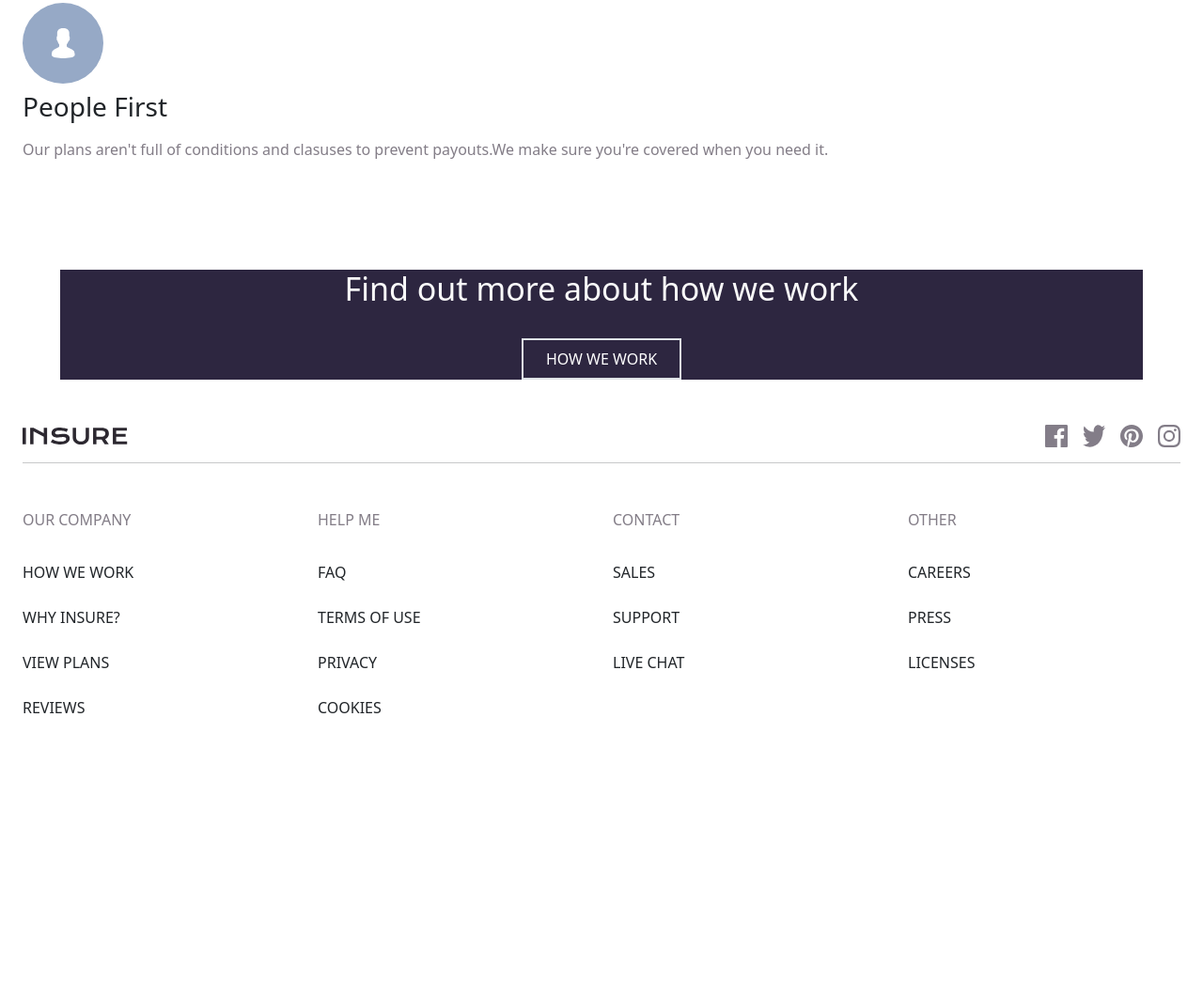
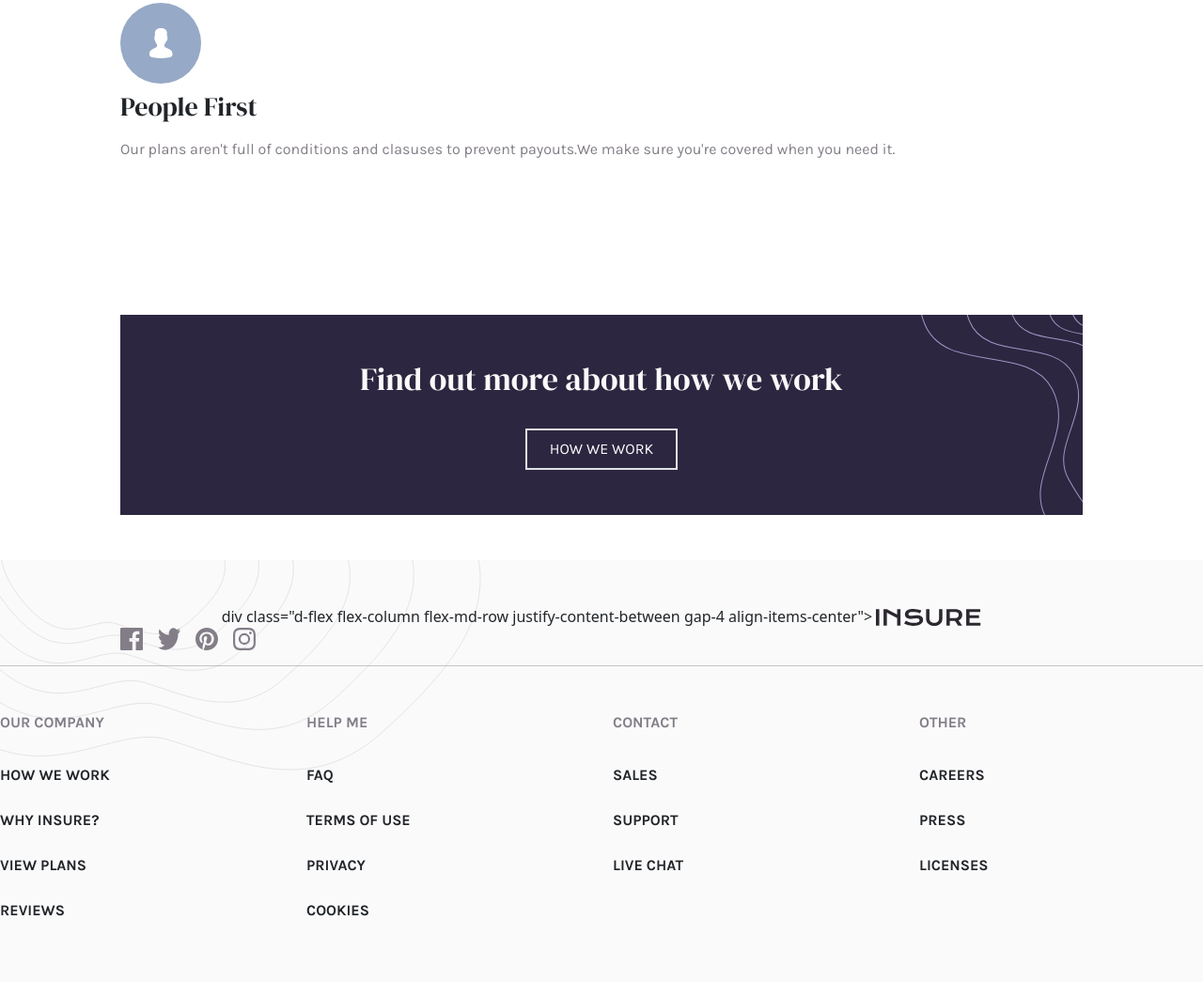
Before and after one commit to Kingz-01/Insure-Project, a plain HTML site: page index.html in a window 1280 px wide. Shown: the part 1049-2094 px from the top of the page at 94% size. Before the commit the page ends 1878 px from the top, so only its background shows below. Drawn offline with nearby package versions, Linux system fonts and the light colour scheme.

Commit message:
changed background image and font

```diff
--- a/index.html
+++ b/index.html
@@ -14,7 +14,7 @@
   </head>
   <body>
     <nav
-      class="px-4 px-md-5 py-4 d-flex justify-content-between align-items-center"
+      class=" mw-1024 mx-auto py-4 d-flex justify-content-between align-items-center"
     >
       <img src="./images/logo.svg" alt="" />
       <img class="d-md-none" src="./images/icon-hamburger.svg" alt="" />
@@ -31,8 +31,9 @@
     </nav>
 
     <!-- =================== -->
-    <section class="section1 position-relative px-md-5">
-      <img class="d-md-none" src="./images/image-intro-mobile.jpg" alt="" />
+    <section class="section1">
+      <div class="mw-1024 mx-auto position-relative">
+        <img class="d-md-none" src="./images/image-intro-mobile.jpg" alt="" />
       <img
         class="d-none d-md-block"
         src="./images/image-intro-desktop.jpg"
@@ -51,10 +52,11 @@
           VIEW PLANS
         </button>
       </div>
+      </div>
     </section>
 
     <!-- ========================== -->
-    <section class="section2 text-center text-md-start px-4">
+    <section class="section2 text-center text-md-start mw-1024 mx-auto">
       <h2 class="mb-5">We're different</h2>
       <div class="d-flex flex-column gap-5 flex-md-row">
         <div class="d-flex flex-column align-items-center align-items-md-start gap-2">
@@ -86,16 +88,17 @@
 
     </section>
     <!-- ========================= -->
-    <section class="section3">
-      <div class="px-5 text-center mx-auto">
+    <section class="section3 my-5">
+      <div class="py-5 mw-1024 text-center mx-auto">
         <h2>Find out more about how we work</h2>
         <a class="text-white text-decoration-none border border-2 px-4 py-2 mt-4 d-inline-block" href="#">HOW WE WORK</a>
       </div>
     </section>
 
     <!-- ================ -->
-    <footer class="text-center py-5 px-4">
-      <div class="d-flex flex-column flex-md-row justify-content-between gap-4 align-items-center">
+    <footer class="text-center py-5">
+      <div class="mw-1024 mx-auto">
+        div class="d-flex flex-column flex-md-row justify-content-between gap-4 align-items-center">
      <img src="./images/logo.svg" alt="" />
      <div class="d-flex gap-3">
         <img src="./images/icon-facebook.svg" alt="">
@@ -138,8 +141,9 @@
       <p>PRESS</p>
       <p>LICENSES</p>
     </div>
-    <!-- ===================== -->
+
   </div>
+      </div>
     </footer>
     </body>
 </html>
--- a/style.css
+++ b/style.css
@@ -1,3 +1,41 @@
+
+  @import url('https://fonts.googleapis.com/css2?family=DM+Serif+Display&display=swap');
+  @import url('https://fonts.googleapis.com/css2?family=Karla:wght@400;700&display=swap');
+
+
+
+h1,
+h2,
+h3,
+h4{
+    font-family: 'DM Serif Display', serif;
+}
+
+p,a,button {
+    font-family: 'Karla', sans-serif;
+}
+
+footer p {
+font-weight: 700;
+}
+
+nav a {
+    font-weight: 400;
+}
+
+.section1 p
+, .section1 button {
+    font-weight: 400;
+}
+
+.section2 p{
+    font-weight: 400;
+}
+
+.section3 a {
+    font-weight: 400;
+}
+
 :root {
     --dark-violet:hsl(256, 26%, 20%);
     --Grayish-Blue: hsl(216, 30%, 68%);
@@ -8,6 +46,11 @@
 
 .text-dgv {
     color: var(--Dark-Grayish-Violet);
+}
+
+.mw-1024 {
+    width: 90%;
+    max-width: 1024px;
 }
 
 nav a {
@@ -40,19 +83,19 @@ nav a {
     .section1 img {
         position: absolute;
         bottom: -20%;
-        right: 10%;
+        right: 0;
         width: 40%;
-        max-width: 300px;
+        max-width: 360px;
     }
 
-    .section1 div {
+    .section1 div div {
         width: 50%;
     }
 }
 /* ============= */
 
 .section2 {
-    padding: 100px;
+    padding: 100px 0;
 }
 
 .section2 h2 {
@@ -65,8 +108,31 @@ nav a {
     background-color: var(--dark-violet);
     color: var(--Very-Light-Gray);
     width: 90%;
+    background-image: url("./images/bg-pattern-how-we-work-mobile.svg");
+    background-repeat: no-repeat;
+    background-position: right;
+}
+
+@media (width > 768px) {
+    .sdiv {
+        background-image: url("./images/bg-pattern-how-we-work-desktop.svg");
+    }
 }
 
 .section3 h2 {
     font-size: 34px;
 }
+
+footer {
+    background-image: url("./images/bg-pattern-footer-mobile.svg");
+    background-repeat: no-repeat;
+    background-size: contain;
+    background-color: var(--Very-Light-Gray);
+}
+
+@media (width > 768px) {
+    footer {
+        background-image: url("./images/bg-pattern-footer-desktop.svg");
+        background-size: 40%;
+    }
+}
```
